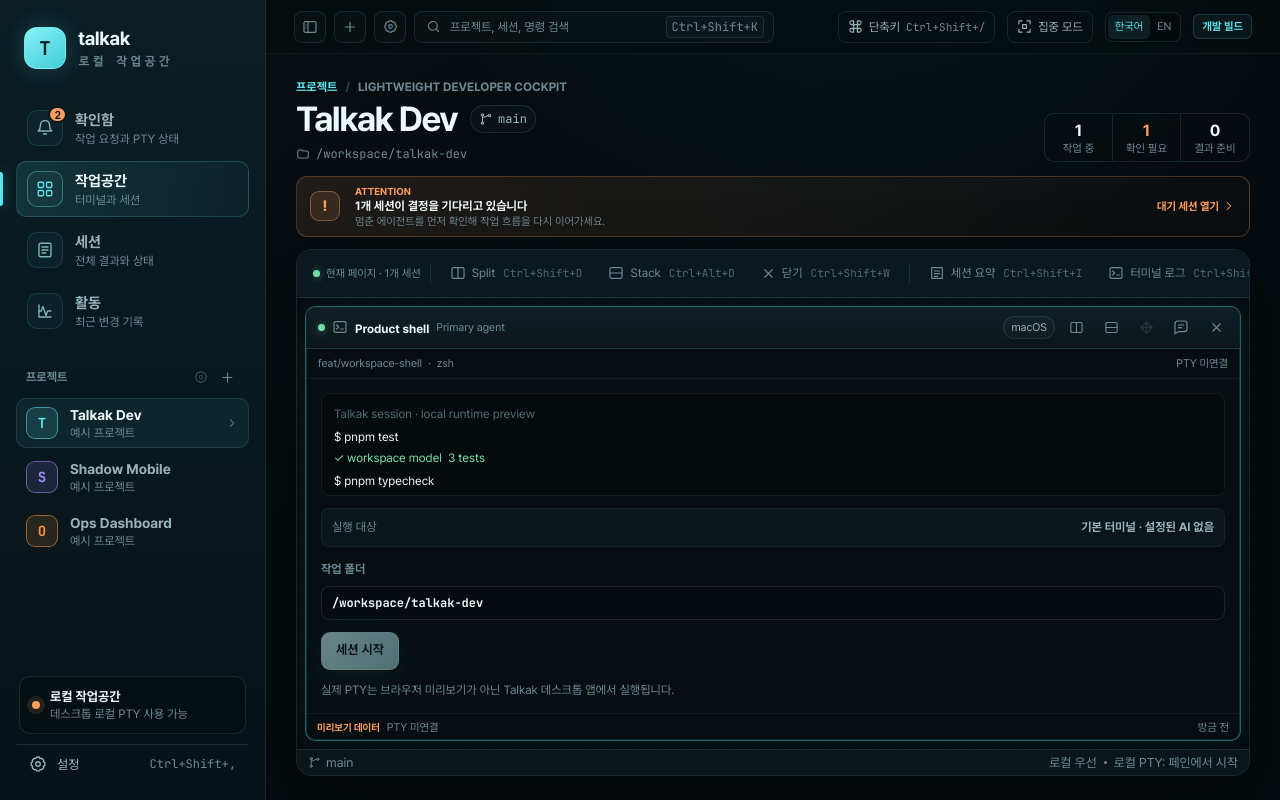
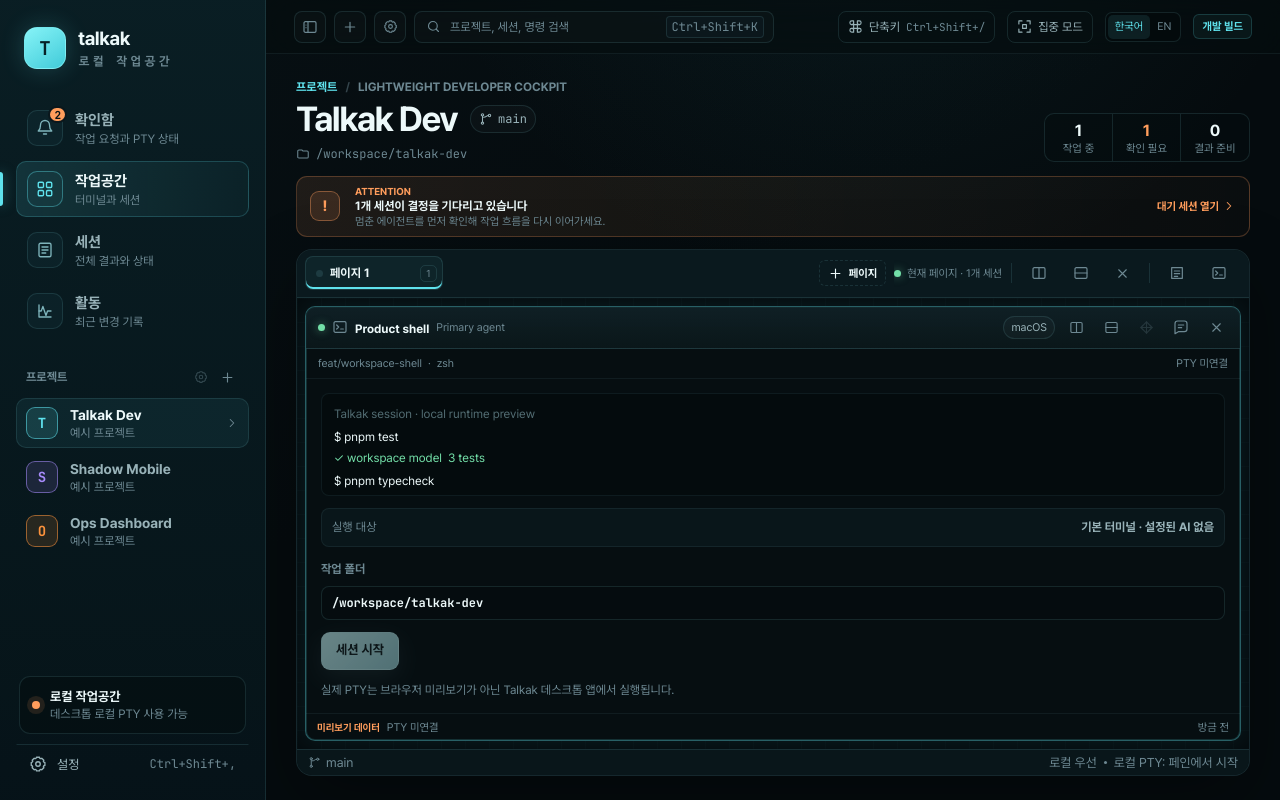
Before and after one commit to Daeseon-AI-Factory/talkak-developer, a React (Vite) app: page / in a window 1280 px wide. Built offline with nearby package versions, Linux system fonts and the light colour scheme.

Commit message:
fix: keep page navigation visible

```diff
--- a/src/components/PageTabs.tsx
+++ b/src/components/PageTabs.tsx
@@ -1,4 +1,4 @@
-import type { DragEvent } from "react";
+import { type DragEvent, useEffect, useRef } from "react";
 import type { DevSession } from "../domain";
 import { useI18n } from "../i18n";
 import { type WorkspacePage, listPanes } from "../layoutModel";
@@ -32,6 +32,36 @@
   sessionsById,
 }: PageTabsProps) {
   const { t, text } = useI18n();
+  const tabsRef = useRef<HTMLDivElement>(null);
+  const activeTabRef = useRef<HTMLDivElement>(null);
+
+  useEffect(() => {
+    if (!activePageId || pages.length === 0) return;
+    let frame = 0;
+    const revealActivePage = () => {
+      cancelAnimationFrame(frame);
+      frame = requestAnimationFrame(() => {
+        const tabs = tabsRef.current;
+        const activeTab = activeTabRef.current;
+        if (!tabs || !activeTab) return;
+        const tabsRect = tabs.getBoundingClientRect();
+        const activeRect = activeTab.getBoundingClientRect();
+        if (activeRect.left < tabsRect.left) {
+          tabs.scrollLeft -= tabsRect.left - activeRect.left;
+        } else if (activeRect.right > tabsRect.right) {
+          tabs.scrollLeft += activeRect.right - tabsRect.right;
+        }
+      });
+    };
+    revealActivePage();
+    const observer = new ResizeObserver(revealActivePage);
+    if (tabsRef.current) observer.observe(tabsRef.current);
+    if (activeTabRef.current) observer.observe(activeTabRef.current);
+    return () => {
+      cancelAnimationFrame(frame);
+      observer.disconnect();
+    };
+  }, [activePageId, pages.length]);
 
   function allowPaneDrop(event: DragEvent<HTMLDivElement>) {
     if (!event.dataTransfer.types.includes(PANE_DRAG_TYPE)) return;
@@ -47,7 +77,8 @@
   }
 
   return (
-    <div className="page-tabs" role="tablist" aria-label={t("pages.tabsAria")}>
+    <div className="page-tabs-shell">
+      <div className="page-tabs" role="tablist" aria-label={t("pages.tabsAria")} ref={tabsRef}>
         {pages.map((page) => {
           const active = page.id === activePageId;
           const paneCount = listPanes(page.root).length;
@@ -65,6 +96,7 @@
               data-active={active}
               data-activity={activity}
               key={page.id}
+              ref={active ? activeTabRef : undefined}
               onDragOver={allowPaneDrop}
               onDrop={(event) => movePane(event, page.id)}
             >
@@ -76,7 +108,9 @@
                 aria-selected={active}
                 // The toolbar no longer carries a standing hint — it never had room and was always
                 // cut off. The keys live in the shortcut guide, and here on the thing they act on.
-              title={[...summary, t("pages.switchHint", { shortcuts: switchShortcut })].join("\n")}
+                title={[...summary, t("pages.switchHint", { shortcuts: switchShortcut })].join(
+                  "\n",
+                )}
                 onClick={() => onSelectPage(page.id)}
               >
                 <span className="page-tab__activity" data-activity={activity} />
@@ -96,6 +130,7 @@
             </div>
           );
         })}
+      </div>
       <button
         className="page-tabs__add"
         type="button"
@@ -106,7 +141,6 @@
       >
         <Icon name="plus" size={15} />
         <span>{t("pages.addVisible")}</span>
-        <kbd>{addShortcut}</kbd>
       </button>
     </div>
   );
--- a/src/components/Workspace.tsx
+++ b/src/components/Workspace.tsx
@@ -156,41 +156,42 @@
               className="toolbar-button"
               type="button"
               data-testid="split-right"
+              aria-label={t("workspace.splitRight")}
               title={`${t("workspace.splitRight")} · ${shortcutDisplay(platform, "splitRight")}`}
               onClick={() => activePane && onSplitPane(activePane.id, "horizontal")}
               disabled={!activePane || paneCount >= (maxPaneCount ?? Number.POSITIVE_INFINITY)}
             >
               <Icon name="columns" size={16} />
               <span>{t("workspace.splitRight")}</span>
-              <kbd>{shortcutDisplay(platform, "splitRight")}</kbd>
             </button>
             <button
               className="toolbar-button"
               type="button"
               data-testid="split-down"
+              aria-label={t("workspace.splitDown")}
               title={`${t("workspace.splitDown")} · ${shortcutDisplay(platform, "splitDown")}`}
               onClick={() => activePane && onSplitPane(activePane.id, "vertical")}
               disabled={!activePane || paneCount >= (maxPaneCount ?? Number.POSITIVE_INFINITY)}
             >
               <Icon name="rows" size={16} />
               <span>{t("workspace.splitDown")}</span>
-              <kbd>{shortcutDisplay(platform, "splitDown")}</kbd>
             </button>
             <button
               className="toolbar-button"
               type="button"
+              aria-label={t("workspace.closePane")}
               title={`${t("workspace.closePane")} · ${shortcutDisplay(platform, "closePane")}`}
               onClick={() => activePane && onDetachPane(activePane.id)}
               disabled={!activePane}
             >
               <Icon name="x" size={15} />
               <span>{t("workspace.closePane")}</span>
-              <kbd>{shortcutDisplay(platform, "closePane")}</kbd>
             </button>
             <span className="toolbar-divider" />
             <button
               className="toolbar-button"
               type="button"
+              aria-label={t("workspace.summary")}
               title={`${t("workspace.summary")} · ${shortcutDisplay(platform, "summary")}`}
               data-active={inspectorMode === "summary"}
               onClick={() =>
@@ -200,11 +201,11 @@
             >
               <Icon name="summary" size={16} />
               <span>{t("workspace.summary")}</span>
-              <kbd>{shortcutDisplay(platform, "summary")}</kbd>
             </button>
             <button
               className="toolbar-button"
               type="button"
+              aria-label={t("workspace.terminalLog")}
               title={`${t("workspace.terminalLog")} · ${shortcutDisplay(platform, "terminalLog")}`}
               data-active={inspectorMode === "terminal"}
               onClick={() =>
@@ -214,7 +215,6 @@
             >
               <Icon name="terminal" size={16} />
               <span>{t("workspace.terminalLog")}</span>
-              <kbd>{shortcutDisplay(platform, "terminalLog")}</kbd>
             </button>
           </div>
         </div>
--- a/src/styles/shell-layout.css
+++ b/src/styles/shell-layout.css
@@ -145,11 +145,19 @@
   padding-left: 8px;
 }
 
+.page-tabs-shell {
+  display: flex;
+  min-width: 0;
+  flex: 1;
+  align-self: stretch;
+  align-items: center;
+  gap: 6px;
+}
+
 .page-tabs {
   display: flex;
   min-width: 0;
   flex: 1;
-  align-self: stretch;
   align-items: center;
   gap: 3px;
   overflow-x: auto;
@@ -320,11 +328,6 @@
 
 .workspace-toolbar__actions::-webkit-scrollbar {
   display: none;
-}
-
-.workspace-toolbar__actions .toolbar-button kbd {
-  padding-left: 2px;
-  opacity: 0.72;
 }
 
 .workspace-shell__body {
@@ -563,6 +566,12 @@
   font-size: 11px;
 }
 
+@media (max-width: 1400px) {
+  .workspace-toolbar__actions .toolbar-button span {
+    display: none;
+  }
+}
+
 @media (max-width: 1180px) {
   .app-shell[data-sidebar-mode="expanded"] {
     grid-template-columns: 226px minmax(0, 1fr);
@@ -575,35 +584,6 @@
   .terminal-pane__profile,
   .runtime-chip {
     display: none;
-  }
-
-  /* The key used to vanish here, which is where it is needed most: the toolbar is tight, so this
-     is exactly when someone should be learning the keyboard instead of hunting for the button.
-     It leaves the flow instead — no button grows — and covers the button face on hover or
-     keyboard focus. Staying inside the button matters: .workspace-toolbar__actions scrolls on the
-     x axis, and anything positioned outside it would be clipped. */
-  .workspace-toolbar__actions .toolbar-button {
-    position: relative;
-  }
-
-  .workspace-toolbar__actions .toolbar-button kbd {
-    position: absolute;
-    z-index: 2;
-    display: grid;
-    padding: 0;
-    border-radius: inherit;
-    background: var(--surface-raised);
-    inset: 0;
-    opacity: 0;
-    place-items: center;
-    pointer-events: none;
-    transition: opacity 120ms ease;
-  }
-
-  .workspace-toolbar__actions .toolbar-button:hover kbd,
-  .workspace-toolbar__actions .toolbar-button:focus-visible kbd {
-    color: var(--accent);
-    opacity: 1;
   }
 }
 
@@ -652,10 +632,6 @@
   .toolbar-divider {
     display: none;
   }
-
-  .workspace-toolbar__actions .toolbar-button span {
-    display: none;
-  }
 }
 
 @media (max-width: 760px) {
@@ -675,7 +651,6 @@
   }
 
   .page-tabs__add span,
-  .page-tabs__add kbd,
   .shell-control--label kbd {
     display: none;
   }
--- a/src/styles/shortcut-guide.css
+++ b/src/styles/shortcut-guide.css
@@ -85,9 +85,7 @@
   font-size: 12px;
 }
 
-.shortcut-guide kbd,
-.workspace-toolbar kbd,
-.page-tabs kbd {
+.shortcut-guide kbd {
   color: var(--text-dim);
   font-family: var(--mono);
   font-size: 11px;
```
Also changed, not shown: 2 other files (tests, documents, lock files or other folders). Lines whose indentation alone changed are shown as unchanged.
